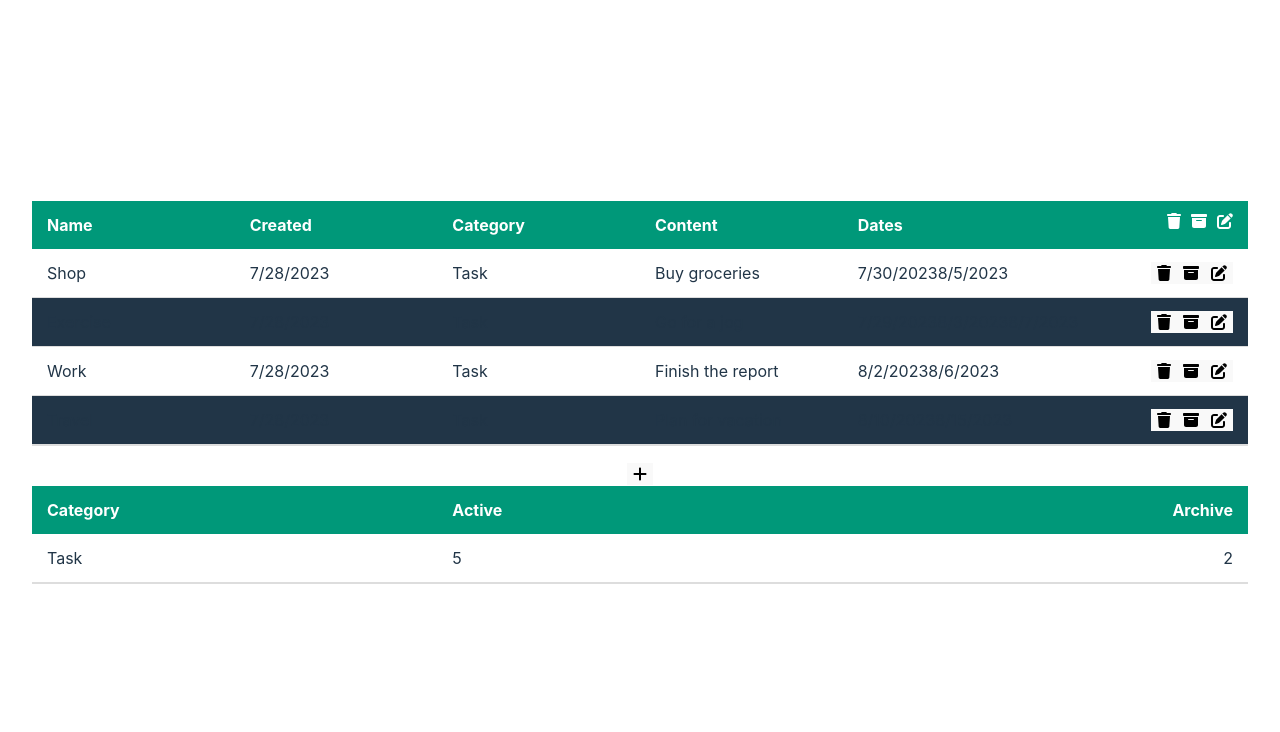
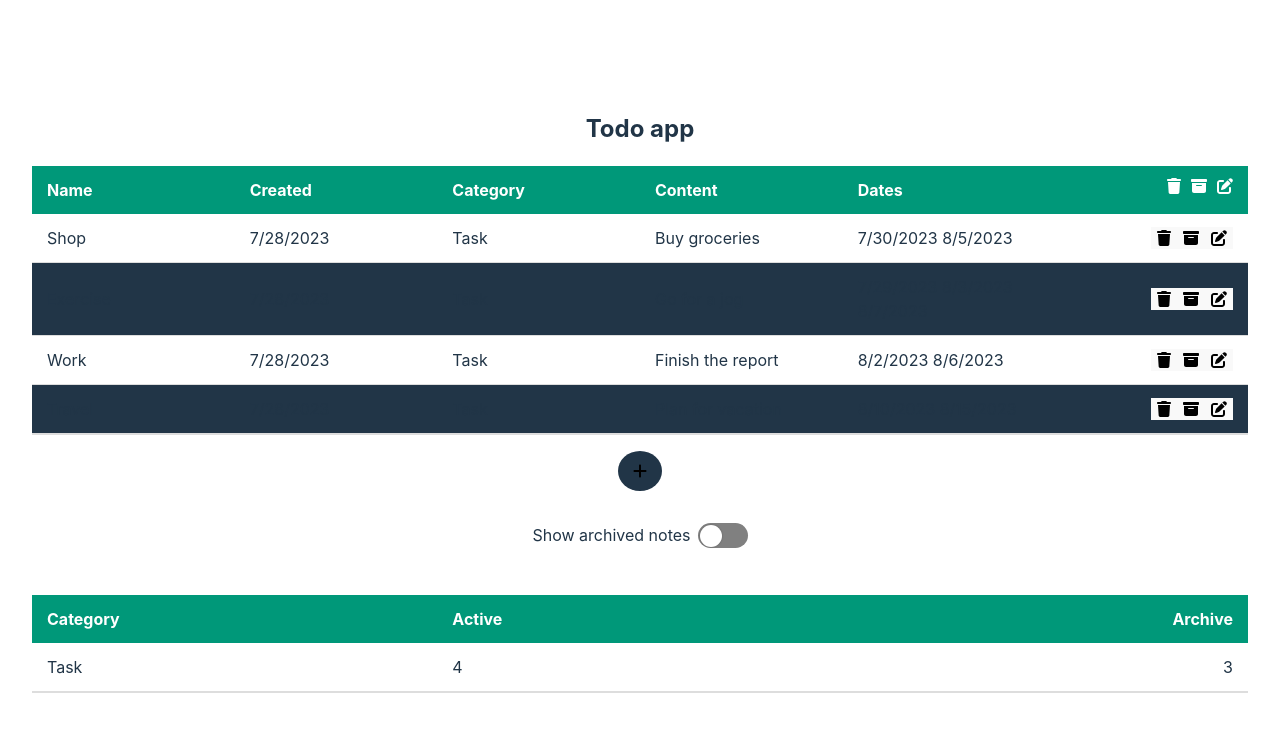
Before and after one commit to dlvdl/home-task-2, a React (Vite) app: page / in a window 1280 px wide. Shown: the top 732 px of the page. Built offline with nearby package versions, Linux system fonts and the light colour scheme.

Commit message:
Toggle component added

```diff
--- a/src/App.css
+++ b/src/App.css
@@ -183,4 +183,98 @@ select {
   background-color: #009879;
   font-size: 1.25em;
   font-weight: 500;
+  border-radius: 15px;
+
+  -webkit-animation: slide-bottom 0.5s cubic-bezier(0.25, 0.46, 0.45, 0.94) both;
+  animation: slide-bottom 0.5s cubic-bezier(0.25, 0.46, 0.45, 0.94) both;
 }
+
+.button-box {
+  display: flex;
+  align-items: center;
+  flex-direction: column;
+}
+
+/* toggle-switch stales */
+.react-switch-checkbox {
+  height: 0;
+  width: 0;
+  visibility: hidden;
+}
+
+.react-switch-label {
+  display: flex;
+  align-items: center;
+  justify-content: space-between;
+  cursor: pointer;
+  width: 50px;
+  height: 25px;
+  background: grey;
+  border-radius: 100px;
+  position: relative;
+  transition: background-color 0.2s;
+}
+
+.react-switch-label .react-switch-button {
+  content: "";
+  position: absolute;
+  top: 2px;
+  left: 2px;
+  width: 22px;
+  height: 22px;
+  border-radius: 45px;
+  transition: 0.2s;
+  background: #fff;
+  box-shadow: 0 0 2px 0 rgba(10, 10, 10, 0.29);
+}
+
+.react-switch-checkbox:checked + .react-switch-label .react-switch-button {
+  left: calc(100% - 2px);
+  transform: translateX(-100%);
+}
+
+.react-switch-label:active .react-switch-button {
+  width: 30px;
+}
+
+.switch-container {
+  display: flex;
+  align-items: center;
+}
+
+.checked {
+  background-color: #009879;
+}
+
+/* ----------------------------------------------
+ * Generated by Animista on 2023-8-2 13:9:56
+ * Licensed under FreeBSD License.
+ * See http://animista.net/license for more info.
+ * w: http://animista.net, t: @cssanimista
+ * ---------------------------------------------- */
+
+/**
+ * ----------------------------------------
+ * animation slide-bottom
+ * ----------------------------------------
+ */
+@-webkit-keyframes slide-bottom {
+  0% {
+    -webkit-transform: translateY(0);
+    transform: translateY(0);
+  }
+  100% {
+    -webkit-transform: translateY(50px);
+    transform: translateY(50px);
+  }
+}
+/* @keyframes slide-bottom {
+  0% {
+    -webkit-transform: translateY(0);
+    transform: translateY(0);
+  }
+  100% {
+    -webkit-transform: translateY(100px);
+    transform: translateY(100px);
+  }
+} */
--- a/src/App.tsx
+++ b/src/App.tsx
@@ -3,7 +3,13 @@ import "./App.css"
 import { library } from "@fortawesome/fontawesome-svg-core"
 import { useAppSelector, useAppDispatch } from "./app/hooks"
 
-import { Table, Button, ActionMenu, ActionFunctionProps } from "./components"
+import {
+  Table,
+  Button,
+  ActionMenu,
+  ActionFunctionProps,
+  Switch,
+} from "./components"
 import {
   openCreateMenu,
   addTodo,
@@ -33,9 +39,9 @@ function App() {
   )
   const openEditMenuState = useAppSelector((state) => state.todo.editMenuOpened)
 
-  // const openArchiveTableState = useAppSelector(
-  //   (state) => state.todo.archiveTableOpened
-  // )
+  const openArchiveTableState = useAppSelector(
+    (state) => state.todo.archiveTableOpened
+  )
 
   function createButtonClickHandler() {
     dispatch(openCreateMenu())
@@ -79,12 +85,24 @@ function App() {
         <ActionMenu type="Edit_Menu" action={editMenuAction} />
       ) : (
         <div>
+          <h2>Todo app</h2>
           <Table
             heading={["Name", "Created", "Category", "Content", "Dates"]}
             body={todos}
-            type="Active"
+            type={openArchiveTableState ? "Archive" : "Active"}
           ></Table>
-          <Button icon={faPlus} action={createButtonClickHandler} />
+          <div className="button-box">
+            {openArchiveTableState ? (
+              ""
+            ) : (
+              <Button
+                icon={faPlus}
+                action={createButtonClickHandler}
+                className="save-button"
+              />
+            )}
+            <Switch />
+          </div>
           <Table
             heading={["Category", "Active", "Archive"]}
             body={summaryData}
--- a/src/components/ActionMenu.tsx
+++ b/src/components/ActionMenu.tsx
@@ -47,6 +47,8 @@ const ActionMenu: FC<Props> = ({ type, action }) => {
     todo ? todo.name : ""
   )
 
+  const [actionSuccessed, setActionSuccessed] = useState(false)
+
   function onNameChanged(e: React.ChangeEvent<HTMLInputElement>) {
     setTodoName(e.target.value)
   }
@@ -65,6 +67,20 @@ const ActionMenu: FC<Props> = ({ type, action }) => {
     if (todoName && todoContent && todoCategory) {
       action({ todoName, todoContent, todoCategory })
     }
+
+    dispatch(unsetSelectedTodo())
+
+    setTimeout(() => {
+      setActionSuccessed(false)
+    }, 500)
+
+    setActionSuccessed(true)
+
+    if (type === "Create_Menu") {
+      setTodoName("")
+      setTodoContent("")
+      setTodoCategory("Task")
+    }
   }
 
   function backButtonClickHandler() {
@@ -75,8 +91,6 @@ const ActionMenu: FC<Props> = ({ type, action }) => {
     if (type === "Edit_Menu") {
       dispatch(openEditMenu())
     }
-
-    dispatch(unsetSelectedTodo())
   }
 
   return (
@@ -108,7 +122,7 @@ const ActionMenu: FC<Props> = ({ type, action }) => {
           <option value="Quote">Quote</option>
           <option value="Quote">Random Thought</option>
         </select>
-        <div className="button-box">
+        <div className="">
           <Button title="Save" type="submit" className="button"></Button>
           <Button
             action={backButtonClickHandler}
@@ -116,9 +130,13 @@ const ActionMenu: FC<Props> = ({ type, action }) => {
             className="button"
           ></Button>
         </div>
-        <div className="status-box hide">
-          <p>Todo created!</p>
-        </div>
+        {actionSuccessed ? (
+          <div className="status-box">
+            <p>{type === "Create_Menu" ? "Todo created!" : "Todo edited!"}</p>
+          </div>
+        ) : (
+          ""
+        )}
       </form>
     </div>
   )
--- a/src/components/Table.tsx
+++ b/src/components/Table.tsx
@@ -78,7 +78,7 @@ const TableRowDefault: FC<RowDefaultProps> = ({ data, type }): ReactElement => {
       <td className="table-cell">{created}</td>
       <td className="table-cell">{category}</td>
       <td className="table-cell">{content}</td>
-      <td className="table-cell">{dates}</td>
+      <td className="table-cell">{dates?.join(" ")}</td>
 
       <td className="table-cell">
         <button>
--- /dev/null
+++ b/src/components/ToggleSwitch.tsx
@@ -0,0 +1,27 @@
+import { FC } from "react"
+import { useAppDispatch, useAppSelector } from "../app/hooks"
+import { openArchiveTable } from "../features/todo/todoSlice"
+
+export const Switch: FC = () => {
+  const openState = useAppSelector((state) => state.todo.archiveTableOpened)
+  const dispatch = useAppDispatch()
+  return (
+    <div className="switch-container">
+      <p>Show archived notes</p>
+      <input
+        className="react-switch-checkbox"
+        id={`react-switch-new`}
+        type="checkbox"
+        onChange={() => {
+          dispatch(openArchiveTable())
+        }}
+      />
+      <label
+        className={`react-switch-label ${openState ? "checked" : ""}`}
+        htmlFor={`react-switch-new`}
+      >
+        <span className={`react-switch-button`} />
+      </label>
+    </div>
+  )
+}
--- a/src/components/index.ts
+++ b/src/components/index.ts
@@ -2,6 +2,7 @@ import Table from "./Table"
 import Button from "./Button"
 import ActionMenu from "./ActionMenu"
 import { ActionFunction, ActionFunctionProps } from "./ActionMenu"
+import { Switch } from "./ToggleSwitch"
 
-export { Table, Button, ActionMenu }
+export { Table, Button, ActionMenu, Switch }
 export type { ActionFunction, ActionFunctionProps }
--- a/src/mockData/data.ts
+++ b/src/mockData/data.ts
@@ -64,4 +64,4 @@ export const notes = [
   },
 ]
 
-export const summary = [{ category: "Task", archived: 2, active: 5 }]
+export const summary = [{ category: "Task", archived: 3, active: 4 }]
```
